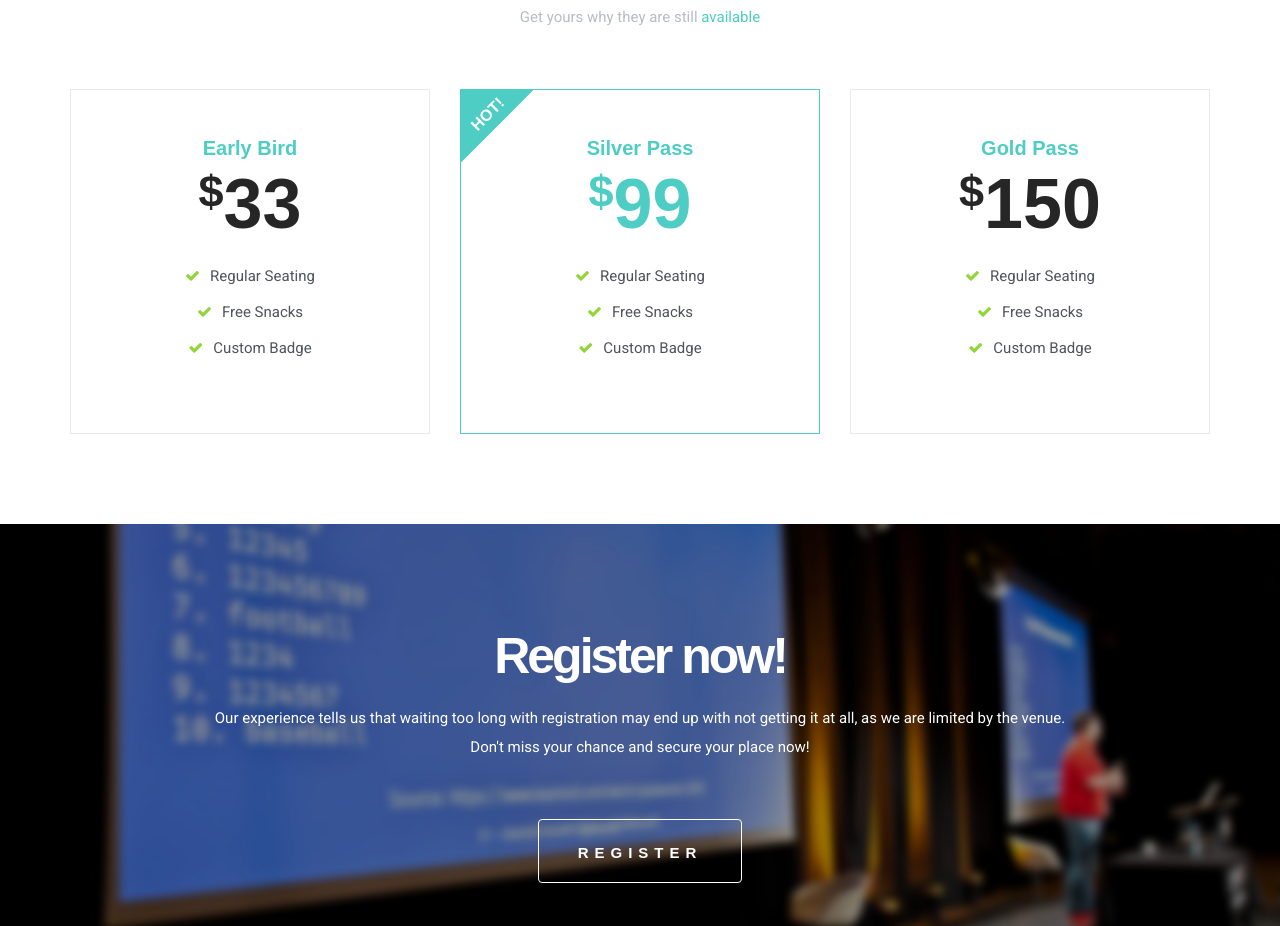
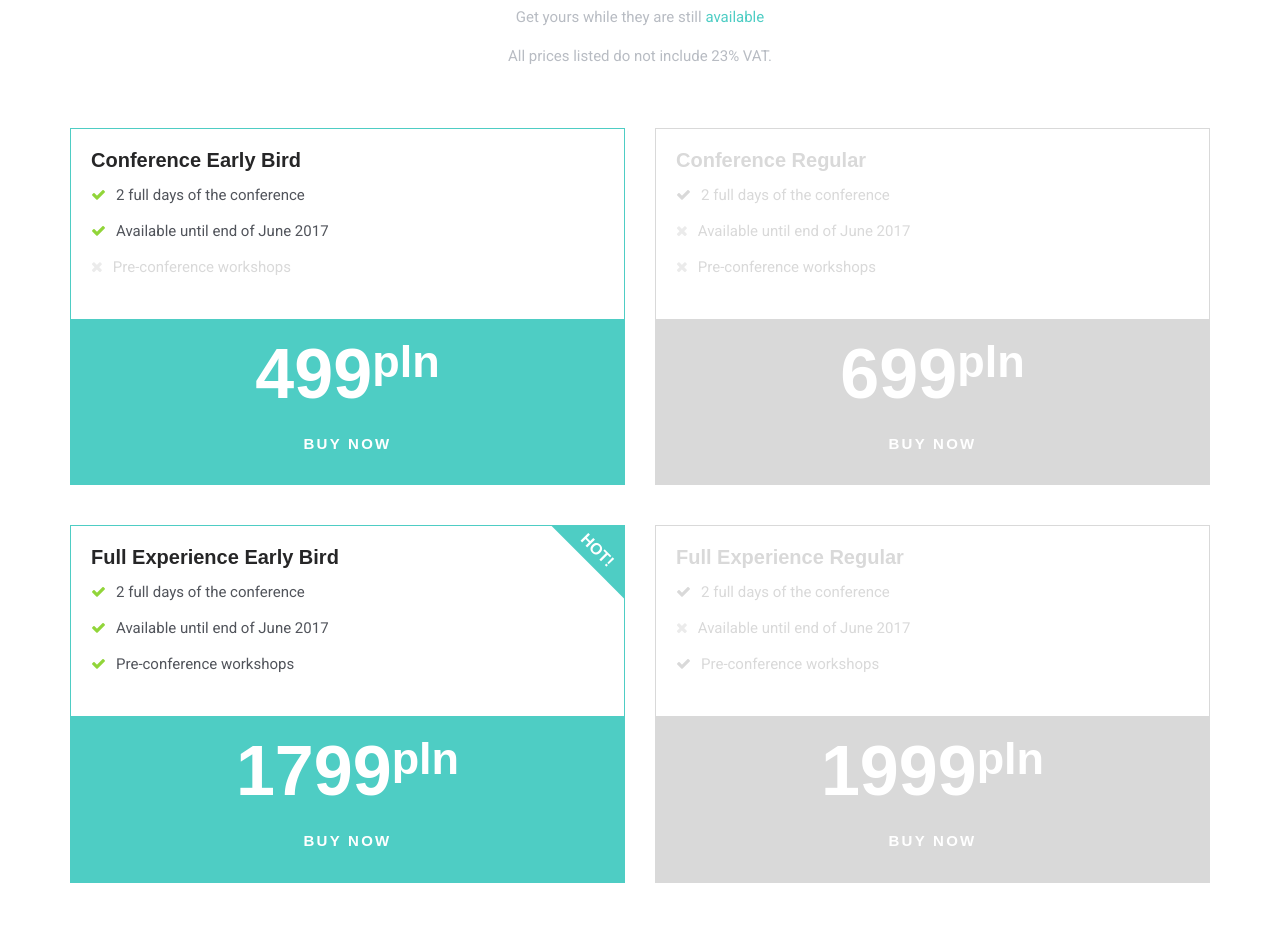
Before and after one commit to devconfpl/website-2017, a plain HTML site: page index.html in a window 1280 px wide. Shown: the part 3738-4664 px from the top of the page. Drawn offline with Linux system fonts and the light colour scheme; some packages are replaced by stand-ins of ours; a web font is replaced by a local one.

Commit message:
Tickets section.

```diff
--- a/index.html
+++ b/index.html
@@ -393,60 +393,86 @@
 		<div class="container">
 			<span class="icon section-icon icon-shopping-04"></span>
 			<h3>Tickets</h3>
-			<p class="text-alt">Get yours why they are still <span class="highlight">available</span></p>
+			<p class="text-alt">Get yours while they are still <span class="highlight">available</span></p>
+			<p class="text-alt">All prices listed do not include 23% VAT.</p>
 			<br/>
 			<br/>
 
 			<div class="row">
-				<div class="col-sm-4">
-					<div class="package-column">
-						<h6 class="package-title">Early Bird</h6>
-						<div class="package-price">
-							<span class="currency">$</span>33
-						</div>
+				<div class="col-sm-6">
+					<div class="package-panel">
+						<h6 class="package-title">Conference Early Bird</h6>
 						<div class="package-detail">
 							<ul>
-								<li><span class="fa fa-check check-icon"></span>Regular Seating</li>
-								<li><span class="fa fa-check check-icon"></span>Free Snacks</li>
-								<li><span class="fa fa-check check-icon"></span>Custom Badge</li>
+								<li><span class="fa fa-check check-icon"></span>2 full days of the conference</li>
+								<li><span class="fa fa-check check-icon"></span>Available until end of June 2017</li>
+								<li class="disabled"><span class="fa fa-times absent-icon"></span>Pre-conference workshops</li>
 							</ul>
 						</div>
-						<!-- <a href="#" class="btn btn-lg btn-outline-clr">Buy now</a> -->
+						<a href="#" class="buy-btn">
+							<div class="centered">
+								<div class="price">499<span class="currency">pln</span></div>
+								<h6 class="heading-alt">Buy now</h6>
+							</div>
+						</a>
 					</div>
 				</div>
 
-				<div class="col-sm-4">
-					<div class="package-column special-column">
-						<span class="sale-label uppercase">Hot!</span>
-						<h6 class="package-title">Silver Pass</h6>
-						<div class="package-price">
-							<span class="currency">$</span>99
-						</div>
+				<div class="col-sm-6">
+					<div class="package-panel panel-inactive">
+						<h6 class="package-title">Conference Regular</h6>
 						<div class="package-detail">
 							<ul>
-								<li><span class="fa fa-check check-icon"></span>Regular Seating</li>
-								<li><span class="fa fa-check check-icon"></span>Free Snacks</li>
-								<li><span class="fa fa-check check-icon"></span>Custom Badge</li>
+								<li><span class="fa fa-check check-icon"></span>2 full days of the conference</li>
+								<li class="disabled"><span class="fa fa-times absent-icon"></span>Available until end of June 2017</li>
+								<li class="disabled"><span class="fa fa-times absent-icon"></span>Pre-conference workshops</li>
 							</ul>
 						</div>
-						<!-- <a href="#" class="btn btn-lg">Buy now</a> -->
+						<span class="buy-btn">
+							<div class="centered">
+								<div class="price">699<span class="currency">pln</span></div>
+								<h6 class="heading-alt">Buy now</h6>
+							</div>
+						</span>
 					</div>
 				</div>
 
-				<div class="col-sm-4">
-					<div class="package-column">
-						<h6 class="package-title">Gold Pass</h6>
-						<div class="package-price">
-							<span class="currency">$</span>150
-						</div>
+				<div class="col-sm-6">
+					<div class="package-panel">
+						<span class="sale-label uppercase">HOT!</span>
+						<h6 class="package-title">Full Experience Early Bird</h6>
 						<div class="package-detail">
 							<ul>
-								<li><span class="fa fa-check check-icon"></span>Regular Seating</li>
-								<li><span class="fa fa-check check-icon"></span>Free Snacks</li>
-								<li><span class="fa fa-check check-icon"></span>Custom Badge</li>
+								<li><span class="fa fa-check check-icon"></span>2 full days of the conference</li>
+								<li><span class="fa fa-check check-icon"></span>Available until end of June 2017</li>
+								<li><span class="fa fa-check check-icon"></span>Pre-conference workshops</li>
 							</ul>
 						</div>
-						<!-- <a href="#" class="btn btn-lg btn-outline-clr">Buy now</a> -->
+						<a href="#" class="buy-btn">
+							<div class="centered">
+								<div class="price">1799<span class="currency">pln</span></div>
+								<h6 class="heading-alt">Buy now</h6>
+							</div>
+						</a>
+					</div>
+				</div>
+
+				<div class="col-sm-6">
+					<div class="package-panel panel-inactive">
+						<h6 class="package-title">Full Experience Regular</h6>
+						<div class="package-detail">
+							<ul>
+								<li><span class="fa fa-check check-icon"></span>2 full days of the conference</li>
+								<li class="disabled"><span class="fa fa-times absent-icon"></span>Available until end of June 2017</li>
+								<li><span class="fa fa-check check-icon"></span>Pre-conference workshops</li>
+							</ul>
+						</div>
+						<span class="buy-btn">
+							<div class="centered">
+								<div class="price">1999<span class="currency">pln</span></div>
+								<h6 class="heading-alt">Buy now</h6>
+							</div>
+						</span>
 					</div>
 				</div>
 			</div>
```
Also changed, not shown: assets/css/style.css.
